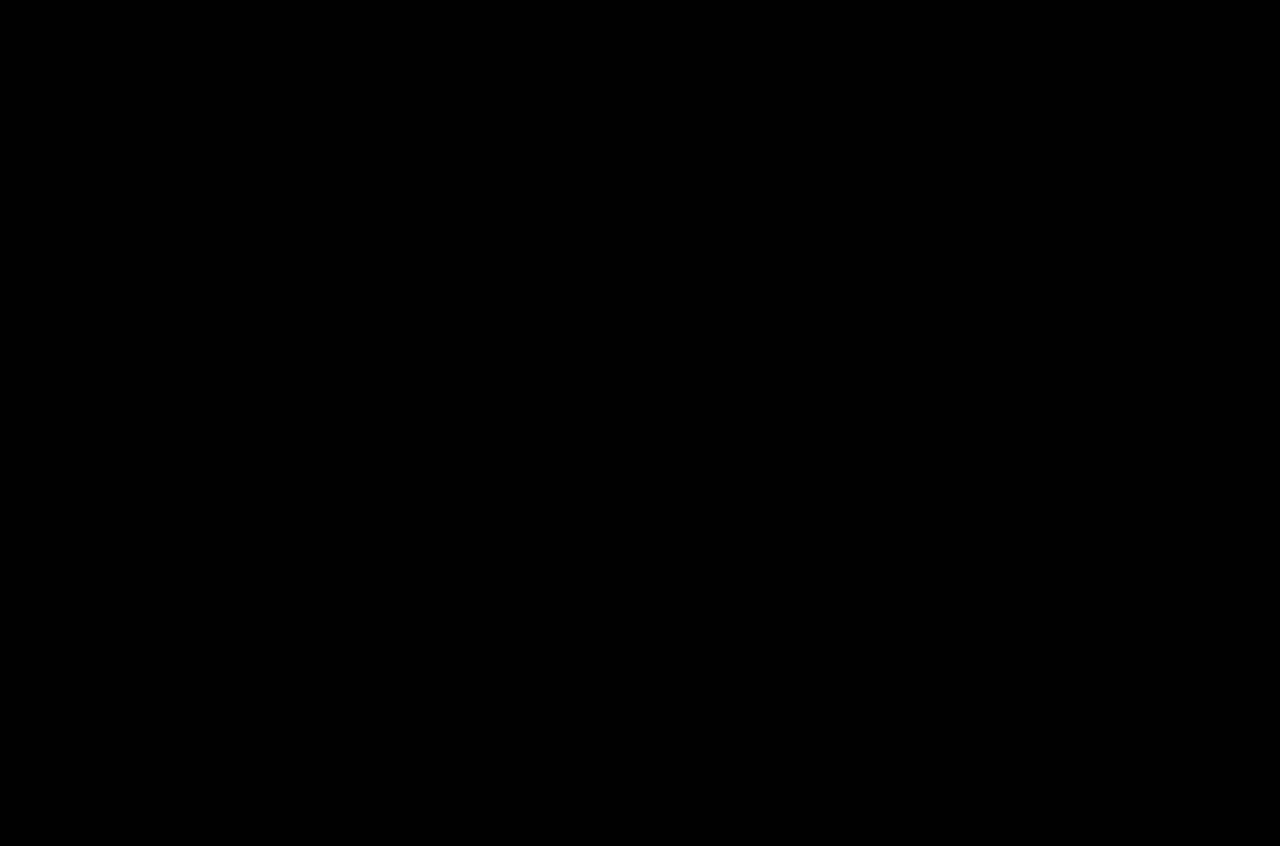
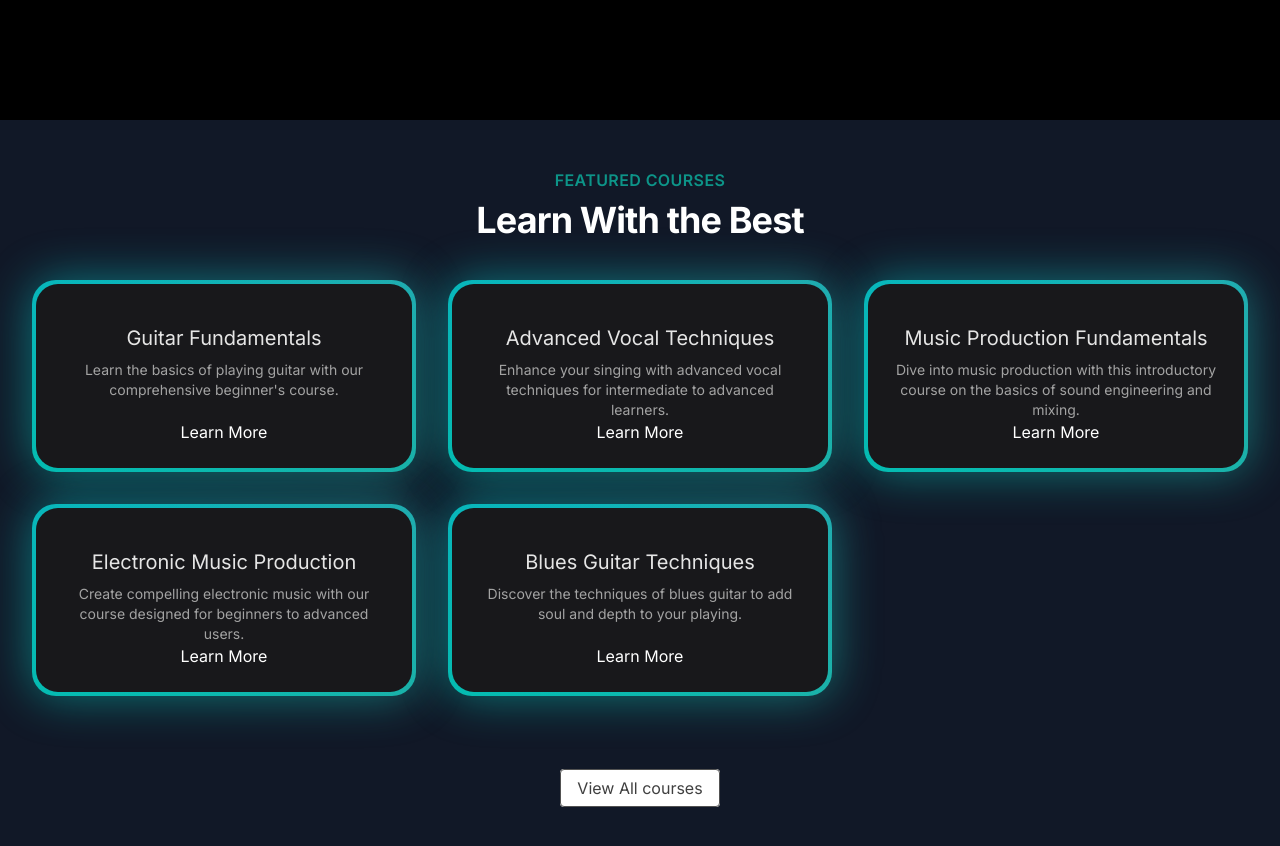
Before and after one commit to dev-shakti/nextjs-music-app, a Next.js app: page / in a window 1280 px wide. Shown: the part 520-1366 px from the top of the page. Before the commit the page ends 800 px from the top, so only its background shows below. Built offline with nearby package versions, Linux system fonts and the light colour scheme.

Commit message:
add featuredCourses section

```diff
--- /dev/null
+++ b/src/app/components/FeaturedCourses.tsx
@@ -0,0 +1,65 @@
+"use client";
+import React from "react";
+import { BackgroundGradient } from "./ui/background-gradient";
+import Link from "next/link";
+import courseData from "../data/music_courses.json";
+
+interface Course {
+  id: number;
+  title: string;
+  slug: string;
+  description: string;
+  price: number;
+  instructor: string;
+  isFeatured: boolean;
+}
+
+const FeaturedCourses = () => {
+  const featuredCourses = courseData.courses.filter(
+    (course: Course) => course.isFeatured
+  );
+
+  return (
+    <div className="py-12 bg-gray-900">
+      <div>
+        <div className="text-center">
+          <h2 className="text-base text-teal-600 font-semibold tracking-wide uppercase">
+            FEATURED COURSES
+          </h2>
+          <p className="mt-2 text-3xl leading-8 font-bold tracking-tight text-white sm:text-4xl">
+            Learn With the Best
+          </p>
+        </div>
+      </div>
+      <div className="mt-10 mx-8">
+        <div className="grid grid-cols-1 sm:grid-cols-2 lg:grid-cols-3 gap-8 justify-center">
+          {featuredCourses.map((course: Course) => (
+            <div key={course.id} className="flex justify-center">
+              <BackgroundGradient className="flex flex-col rounded-[22px] bg-white dark:bg-zinc-900 overflow-hidden h-full max-w-sm">
+                <div className="p-4 sm:p-6 flex flex-col items-center text-center flex-grow">
+                  <p className="text-lg sm:text-xl text-black mt-4 mb-2 dark:text-neutral-200">
+                    {course.title}
+                  </p>
+                  <p className="text-sm text-neutral-600 dark:text-neutral-400 flex-grow">
+                    {course.description}
+                  </p>
+                  <Link href={`/courses/${course.slug}`}>Learn More</Link>
+                </div>
+              </BackgroundGradient>
+            </div>
+          ))}
+        </div>
+      </div>
+      <div className="mt-20 text-center">
+        <Link
+          href={"/courses"}
+          className="px-4 py-2 rounded border border-neutral-600 text-neutral-700 bg-white hover:bg-gray-100 transition duration-200"
+        >
+          View All courses
+        </Link>
+      </div>
+    </div>
+  );
+};
+
+export default FeaturedCourses;
--- /dev/null
+++ b/src/app/data/music_courses.json
@@ -0,0 +1,104 @@
+{
+    "courses": [
+      {
+        "id": 1,
+        "title": "Guitar Fundamentals",
+        "slug": "guitar-fundamentals",
+        "description": "Learn the basics of playing guitar with our comprehensive beginner's course.",
+        "price": 99.99,
+        "instructor": "John Doe",
+        "isFeatured": true,
+        "image": "/courses/guitar.jpg"
+      },
+      {
+        "id": 2,
+        "title": "Piano for Beginners",
+        "slug": "piano-for-beginners",
+        "description": "Start your musical journey with foundational piano skills taught by expert instructors.",
+        "price": 109.99,
+        "instructor": "Jane Smith",
+        "isFeatured": false,
+        "image": "/courses/piano.jpg"
+      },
+      {
+        "id": 3,
+        "title": "Advanced Vocal Techniques",
+        "slug": "advanced-vocal-techniques",
+        "description": "Enhance your singing with advanced vocal techniques for intermediate to advanced learners.",
+        "price": 119.99,
+        "instructor": "Emily Johnson",
+        "isFeatured": true,
+        "image": "/courses/vocalist.jpg"
+      },
+      {
+        "id": 4,
+        "title": "Drumming Mastery",
+        "slug": "drumming-mastery",
+        "description": "Master the drums with our comprehensive course covering all skill levels.",
+        "price": 129.99,
+        "instructor": "Mike Brown",
+        "isFeatured": false,
+        "image": "/courses/drumming.jpg"
+      },
+      {
+        "id": 5,
+        "title": "Jazz Improvisation",
+        "slug": "jazz-improvisation",
+        "description": "Learn the art of jazz improvisation with this course designed for all levels.",
+        "price": 139.99,
+        "instructor": "Chris Davis",
+        "isFeatured": false,
+        "image": "/courses/jazz.jpg"
+      },
+      {
+        "id": 6,
+        "title": "Music Production Fundamentals",
+        "slug": "music-production-fundamentals",
+        "description": "Dive into music production with this introductory course on the basics of sound engineering and mixing.",
+        "price": 149.99,
+        "instructor": "Alex Wilson",
+        "isFeatured": true,
+        "image": "/courses/music-prod.jpg"
+      },
+      {
+        "id": 7,
+        "title": "Songwriting Essentials",
+        "slug": "songwriting-essentials",
+        "description": "Learn the essentials of songwriting to express your musical creativity.",
+        "price": 159.99,
+        "instructor": "Samantha Miller",
+        "isFeatured": false,
+        "image": "/courses/song-writing.jpg"
+      },
+      {
+        "id": 8,
+        "title": "Electronic Music Production",
+        "slug": "electronic-music-production",
+        "description": "Create compelling electronic music with our course designed for beginners to advanced users.",
+        "price": 169.99,
+        "instructor": "Luke Harris",
+        "isFeatured": true,
+        "image": "/courses/music-prod.jpg"
+      },
+      {
+        "id": 9,
+        "title": "Classical Music History",
+        "slug": "classical-music-history",
+        "description": "Explore the rich history of classical music from its origins to the present day.",
+        "price": 179.99,
+        "instructor": "Grace Lee",
+        "isFeatured": false,
+        "image": "/courses/classical-music.jpg"
+      },
+      {
+        "id": 10,
+        "title": "Blues Guitar Techniques",
+        "slug": "blues-guitar-techniques",
+        "description": "Discover the techniques of blues guitar to add soul and depth to your playing.",
+        "price": 189.99,
+        "instructor": "Ethan Moore",
+        "isFeatured": true,
+        "image": "/courses/blues.jpg"
+      }
+    ]
+  }
--- a/src/app/page.tsx
+++ b/src/app/page.tsx
@@ -1,9 +1,11 @@
+import FeaturedCourses from "./components/FeaturedCourses";
 import HeroSection from "./components/HeroSection";
 
 export default function Home() {
   return (
     <main className="min-h-screen bg-black/[0.95] antialiased bg-grid-white/[0.2]">
       <HeroSection/>
+      <FeaturedCourses/>
     </main>
   );
 }
```
Also changed, not shown: src/app/data/data.json (deleted).
